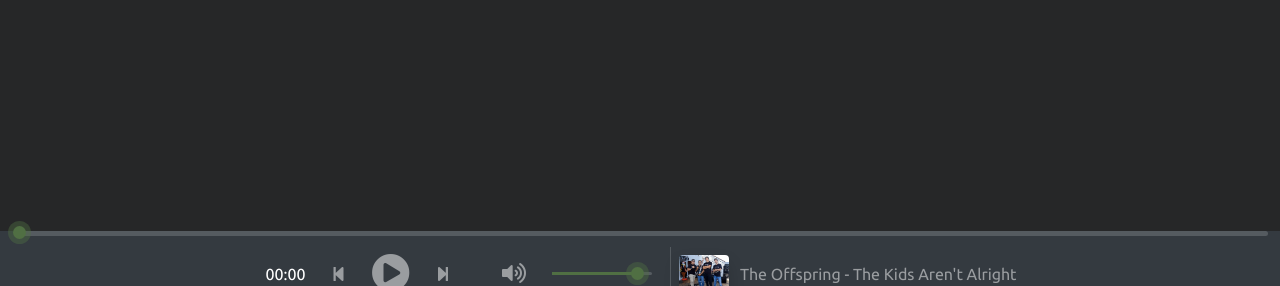
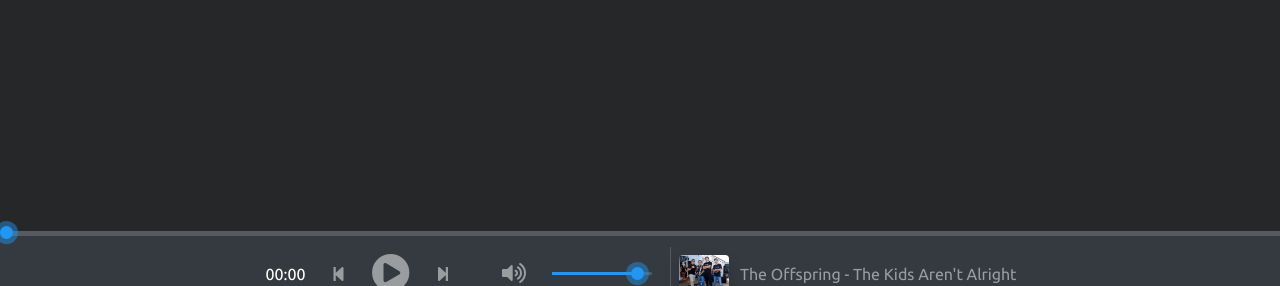
Before and after one commit to sotf-dev/mp3-reproductor, a plain HTML site: page index.html in a window 1280 px wide. Shown: the part 514-800 px from the top of the page. Drawn offline with nearby package versions, Linux system fonts and the light colour scheme.

Commit message:
Change color blue progress

```diff
--- a/index.css
+++ b/index.css
@@ -14,7 +14,8 @@ body {
   margin-left: -1px;
   width: 13px;
   height: 13px;
-  background: #506f43;
+  /*background: #506f43;*/
+  background: #2196F3;
   z-index: 9999;
   border-radius: 50%;
   margin-top: -5px;
@@ -25,7 +26,8 @@ body {
 .pointer-focused {
   width: 23px;
   height: 23px;
-  background: #506f4369;
+ /* background: #506f4369;*/
+  background: #2196f373;
   z-index: 9999;
   border-radius: 50%;
   margin-top: -10px;
@@ -77,12 +79,13 @@ ul > li {
 .progress-rocka3 {
   height: 5px;
   overflow: initial;
-  width: 98%;
+  width: 100%;
   background-color: #e9ecef2e
 }
 
 .progress-music {
-  background-color: #506f43!important;
+  /*background-color: #506f43!important;*/
+  background-color: #2196F3!important;
 }
 
 #navbarCollapse {
@@ -99,5 +102,6 @@ ul > li {
 
 .volume-music {
   width: 80%;
-  background-color: #506f43!important;
+ /* background-color: #506f43!important;*/
+  background-color: #2196F3!important;
 }
```
